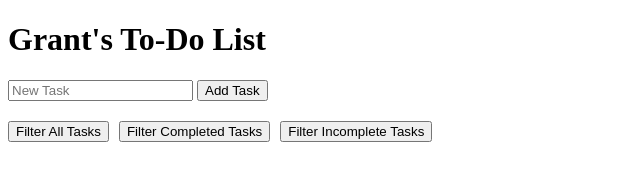
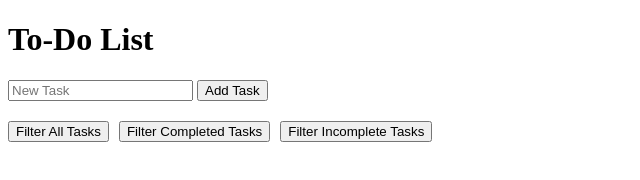
Before and after one commit to 7empestx/HTMX-golang-todo-list, a plain HTML site: page GoApp/static/index.html in a window 1280 px wide. Shown: the whole page, without its empty margins (0-640 px from the left). Drawn offline with Linux system fonts and the light colour scheme.

Commit message:
remove small change to verify ci/cd

```diff
--- a/GoApp/static/index.html
+++ b/GoApp/static/index.html
@@ -8,7 +8,7 @@
   <script src="https://unpkg.com/htmx.org@1.8.5"></script>
 </head>
 <body>
-  <h1>Grant's To-Do List</h1>
+  <h1>To-Do List</h1>
   <form hx-post="/tasks" hx-trigger="submit" hx-target="#task-list" hx-swap="innerHTML">
     <input type="text" name="description" placeholder="New Task" required>
     <button type="submit">Add Task</button>
```
